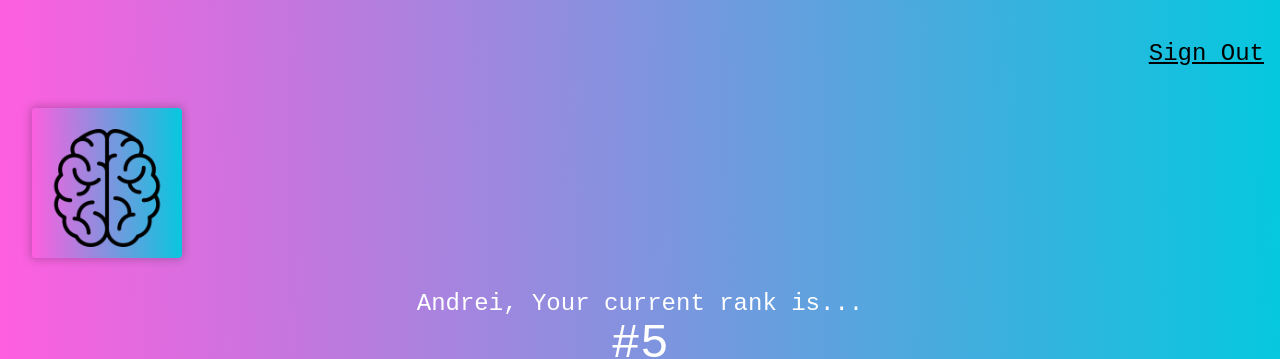
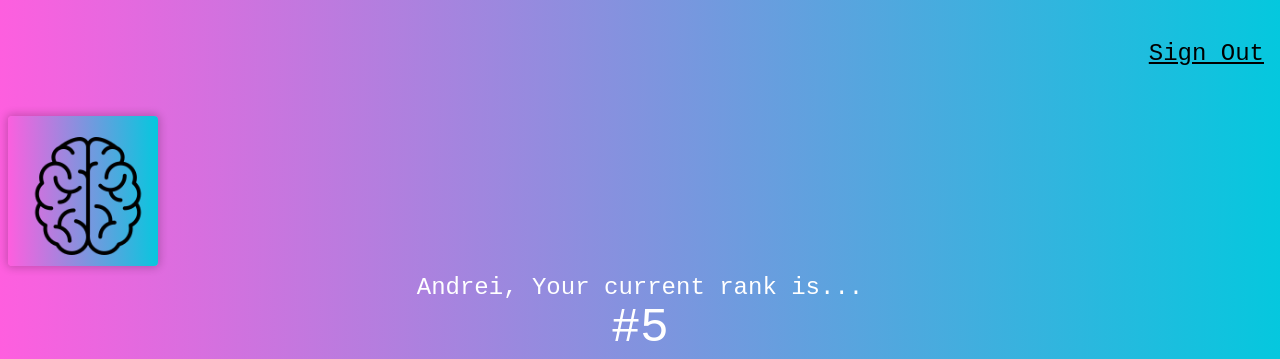
Before and after one commit to AvishkaGihan/face-recognition-brain, a React (Create React App) app: page / in a window 1280 px wide. Shown: the top 359 px of the page. Built offline with nearby package versions, Linux system fonts and the light colour scheme.

Commit message:
updating the tilt package

```diff
--- a/package.json
+++ b/package.json
@@ -9,8 +9,8 @@
     "particles-bg": "^2.5.5",
     "react": "^18.2.0",
     "react-dom": "^18.2.0",
+    "react-parallax-tilt": "^1.7.171",
     "react-scripts": "5.0.1",
-    "react-tilt": "^1.0.2",
     "tachyons": "^4.12.0",
     "web-vitals": "^2.1.4"
   },
--- a/src/Components/Logo/Logo.js
+++ b/src/Components/Logo/Logo.js
@@ -1,35 +1,18 @@
 import React from "react";
 
-import { Tilt } from "react-tilt";
+import Tilt from "react-parallax-tilt";
 
 import "./Logo.css";
 import brain from "./brain.png";
 
-const defaultOptions = {
-  reverse: false, // reverse the tilt direction
-  max: 55, // max tilt rotation (degrees)
-  perspective: 1000, // Transform perspective, the lower the more extreme the tilt gets.
-  scale: 1.1, // 2 = 200%, 1.5 = 150%, etc..
-  speed: 1000, // Speed of the enter/exit transition
-  transition: true, // Set a transition on enter/exit.
-  axis: null, // What axis should be disabled. Can be X or Y.
-  reset: true, // If the tilt effect has to be reset on exit.
-  easing: "cubic-bezier(.03,.98,.52,.99)", // Easing on enter/exit.
-};
-
 const Logo = () => {
   return (
-    <div className="ma4 mt0">
-      <Tilt
-        className="Tilt br2 shadow-2"
-        options={defaultOptions}
-        style={{ height: 150, width: 150 }}
-      >
-        <div className="pa3">
-          <img style={{ paddingTop: "5px" }} src={brain} alt="logo" />
-        </div>
-      </Tilt>
-    </div>
+    <Tilt
+      className="pa3 Tilt br2 shadow-2 ma2"
+      style={{ height: 150, width: 150 }}
+    >
+      <img style={{ padding: "5px" }} src={brain} alt="logo" />
+    </Tilt>
   );
 };
 
```
Also changed, not shown: 1 other file (tests, documents, lock files or other folders).
